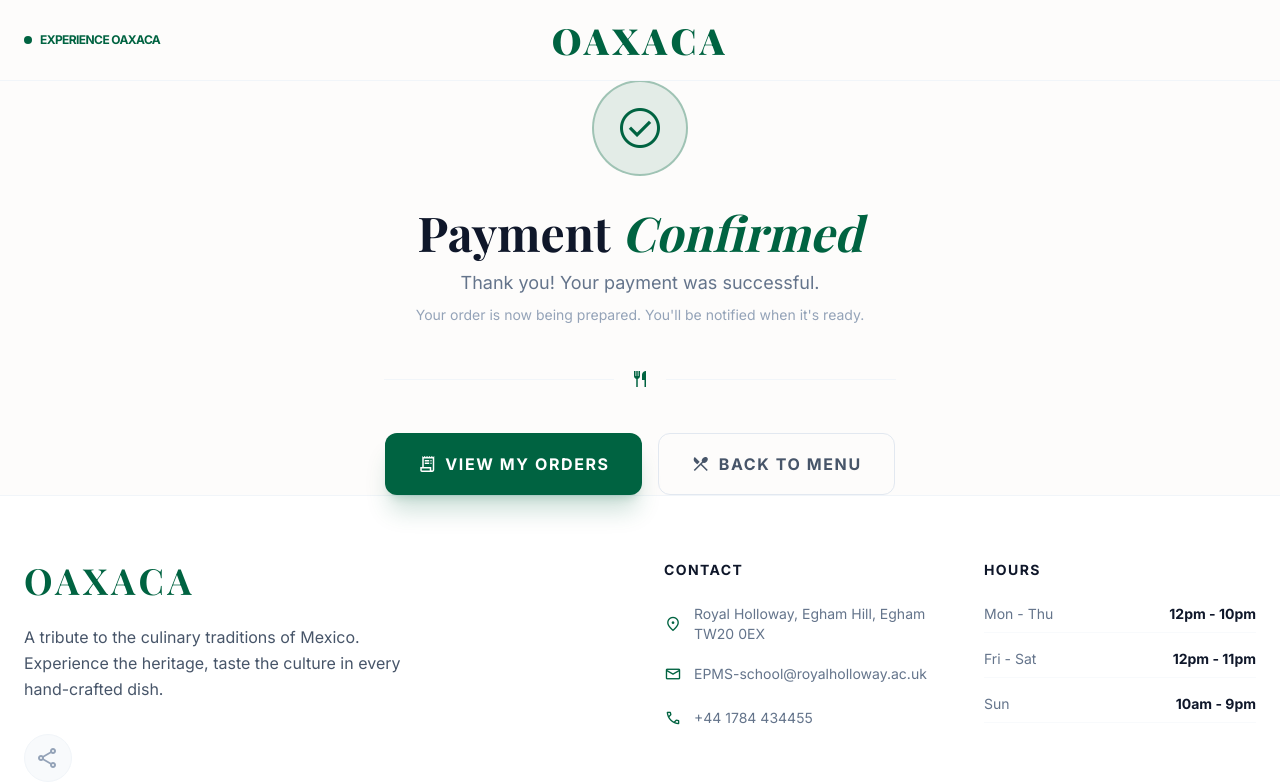
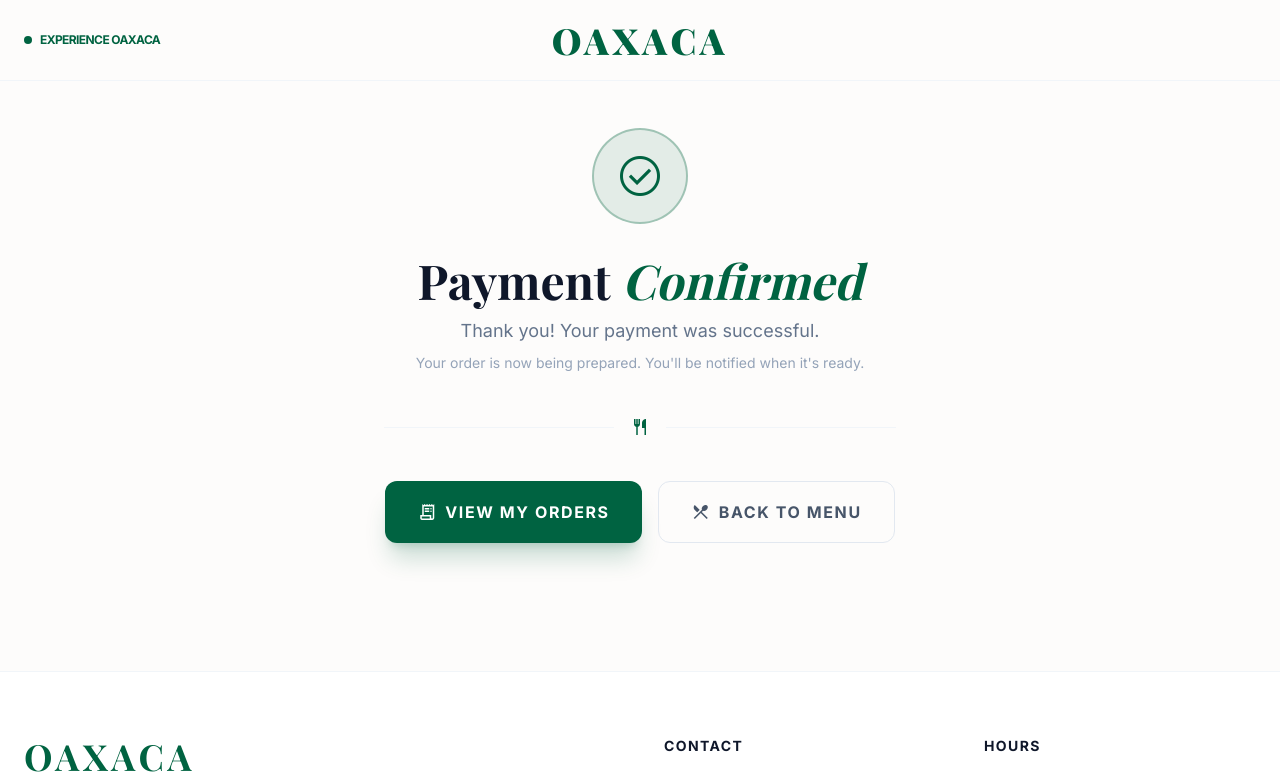
Before and after one commit to ionut-bujor/Oxaca, a React (Vite) app in the folder Frontend/: page /success in a window 1280 px wide. Shown: the top 782 px of the page. Built offline with nearby package versions, Linux system fonts and the light colour scheme; a web font is replaced by a local one.

Commit message:
#85 Fixed centering of elements on success page.

```diff
--- a/Frontend/src/pages/StripeSuccess.tsx
+++ b/Frontend/src/pages/StripeSuccess.tsx
@@ -16,12 +16,12 @@
   }, []);
 
   return (
-      <div className="min-h-screen flex flex-col bg-background-light">
+      <div className="min-h-[120vh] flex flex-col bg-background-light">
         <ButtonlessHeader />
 
-        <main className="flex-grow flex items-center justify-center px-6 pt-20">
+        <main className="flex-grow px-6 pt-32 pb-32">
           <div
-              className={`max-w-lg w-full text-center transition-all duration-700 ease-out ${
+              className={`max-w-lg w-full mx-auto text-center transition-all duration-700 ease-out ${
                   visible ? "opacity-100 translate-y-0" : "opacity-0 translate-y-8"
               }`}
           >
```
